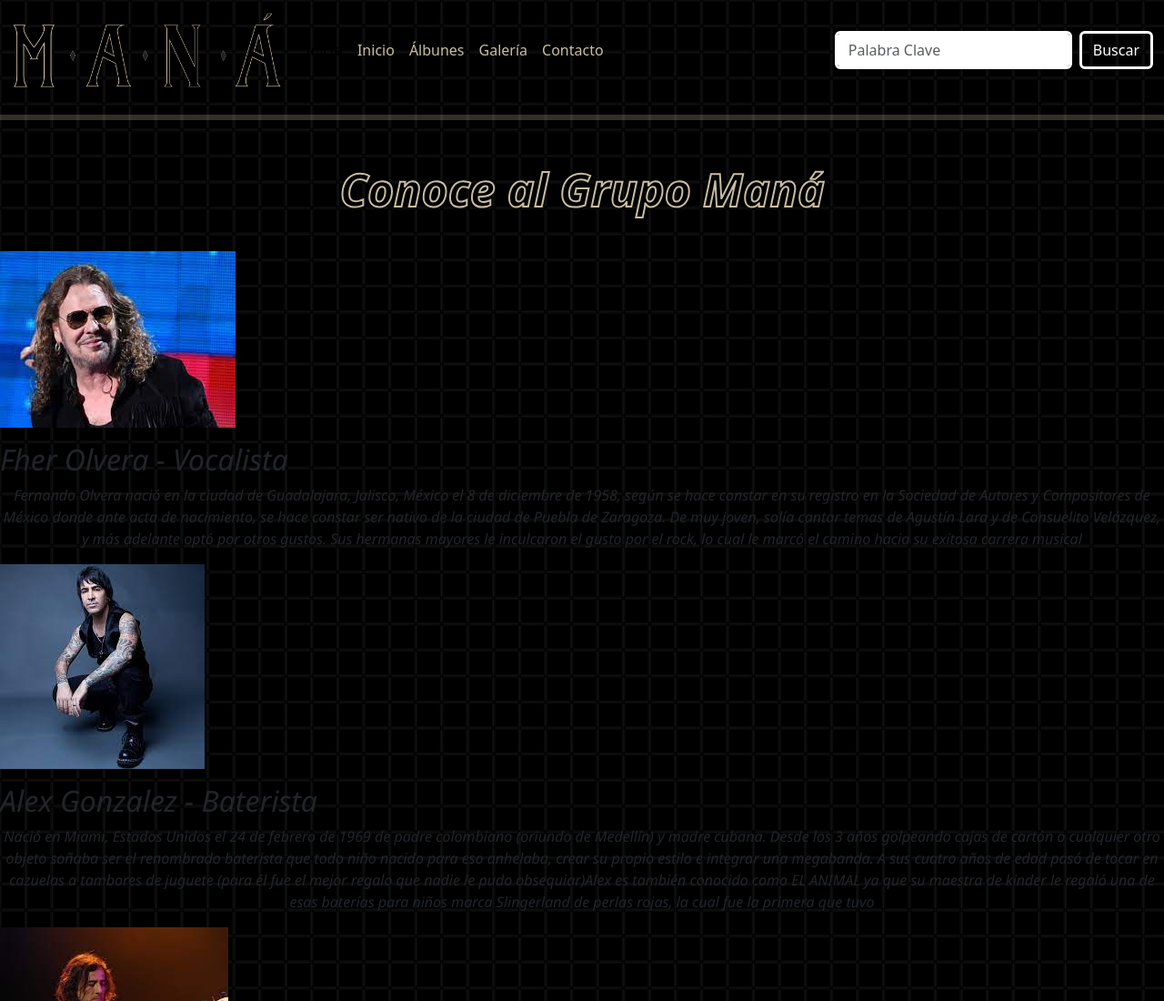
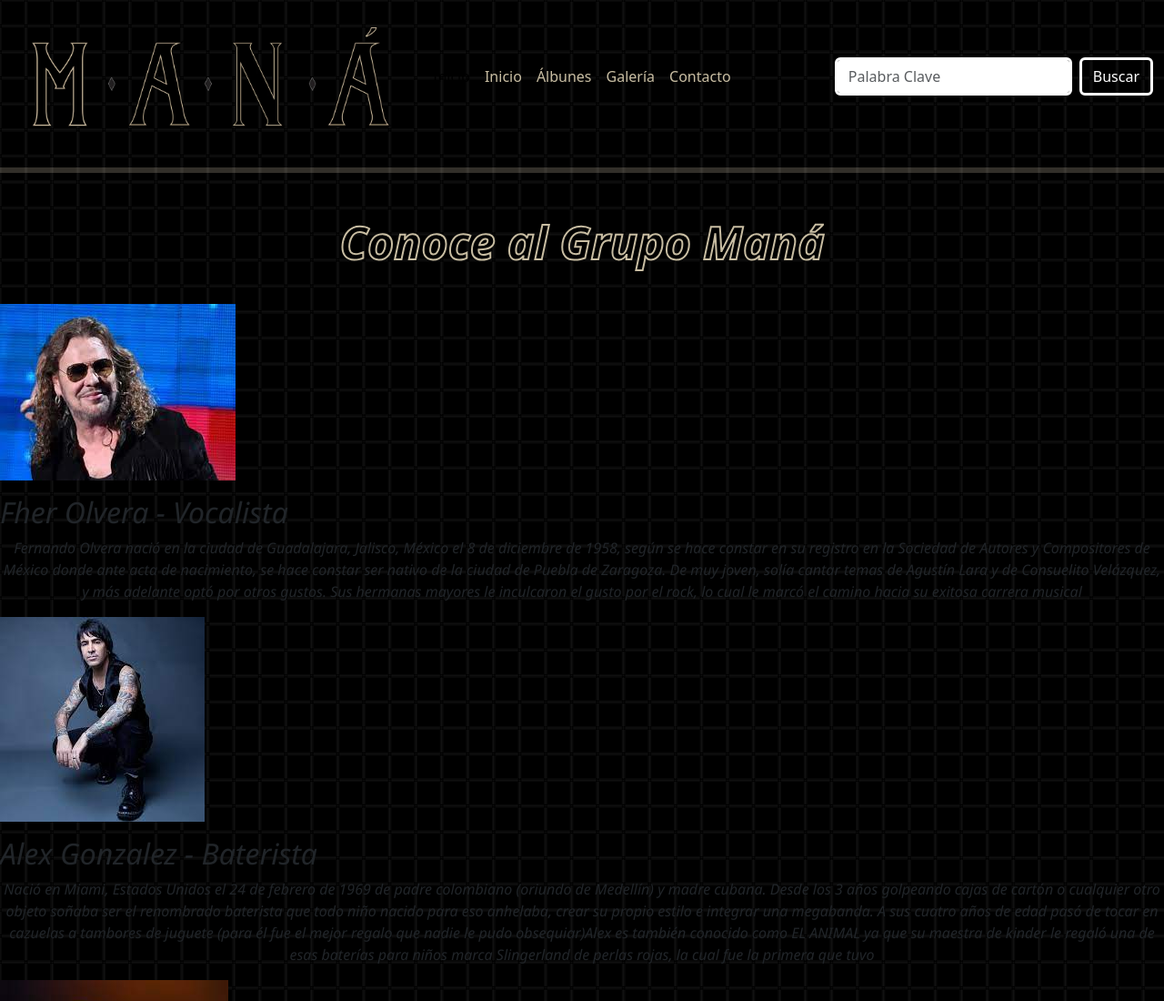
Before and after one commit to Magyver1/Proyecto-Mana, a plain HTML site: page pages/grupo.html in a window 1280 px wide. Shown: the top 1100 px of the page at 91% size. Drawn offline with nearby package versions, Linux system fonts and the light colour scheme.

Commit message:
Tamano Logo

```diff
--- a/pages/grupo.html
+++ b/pages/grupo.html
@@ -15,8 +15,8 @@
     <header class="header">
         <nav class="navbar navbar-expand-lg bg-body-tertiary">
             <div class="container-fluid">
-                <a class="navbar-brand" href="../index.html"><img src="../image/Mana_Logo_x300.webp" alt="Logo"
-                        width="300px"></a>
+                <a class="navbar-brand img-fluid" href="../index.html"><img src="../image/Mana_Logo_x300.webp" alt="Logo"
+                        width="400px"></a>
                 <button class="navbar-toggler" type="button" data-bs-toggle="collapse" data-bs-target="#navbarScroll"
                     aria-controls="navbarScroll" aria-expanded="false" aria-label="Toggle navigation">
                     <span class="navbar-toggler-icon"></span>
```
Also changed, not shown: index.html (+2 -2 lines), pages/albunes.html (+2 -2 lines), pages/contacto.html (+2 -2 lines), pages/galeria.html (+2 -2 lines).
